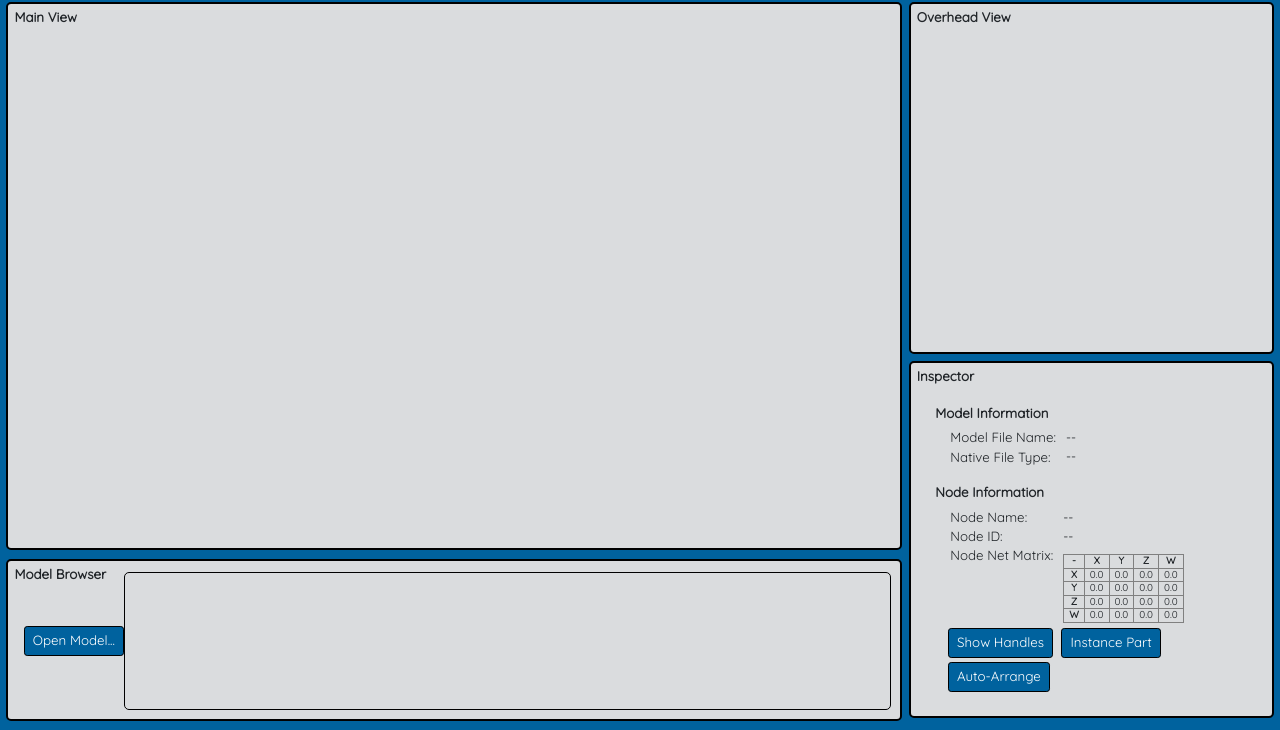
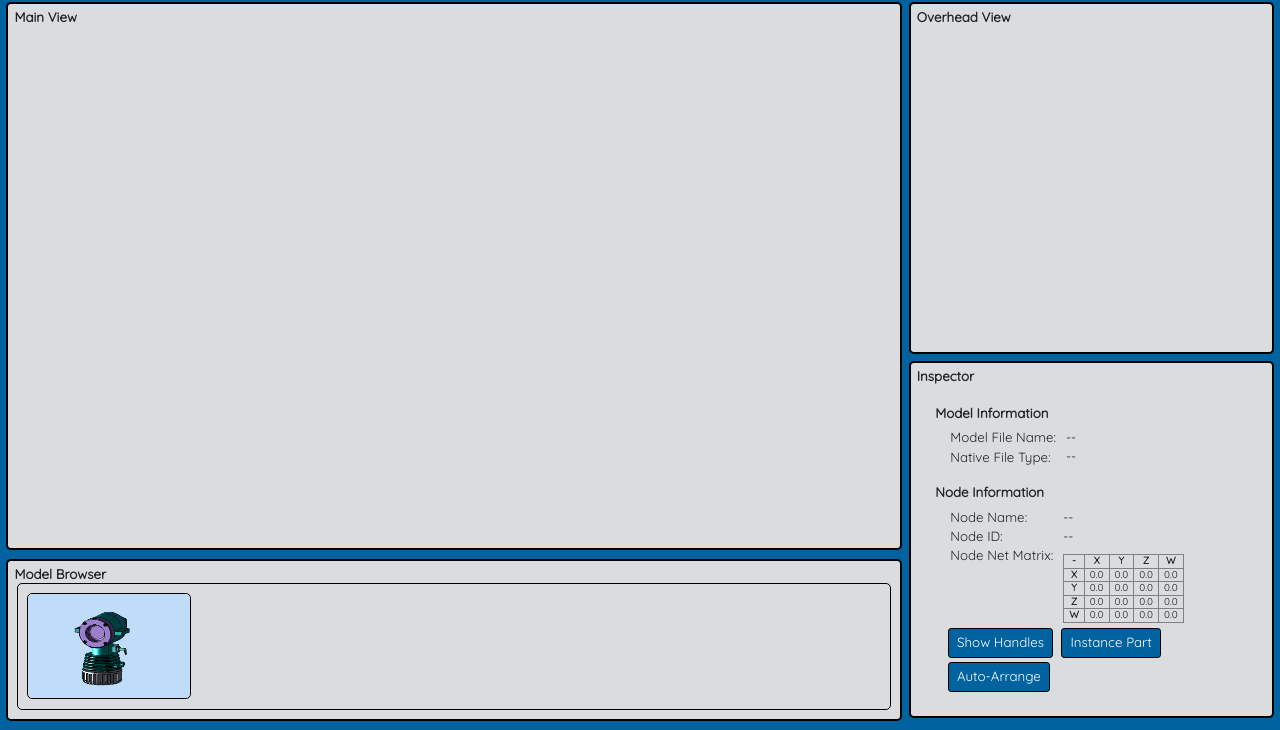
Before and after one commit to techsoft3d/additive-manufacturing, a website: page index.html in a window 1280 px wide. Shown: the part 70-800 px from the top of the page. Drawn offline with nearby package versions, Linux system fonts and the light colour scheme; some packages are replaced by stand-ins of ours; a script that the page names is missing.

Commit message:
Updating starting template to remove file upload option. Prepopulating models.

```diff
--- a/index.html
+++ b/index.html
@@ -135,12 +135,11 @@
   <!-- Model Browser Component -->
   <div id="model-browser" class="comp-container">
     <div id="model-browser-label" class="comp-label">Model Browser</div>
-    <div id="model-browser-buttons">
-      <button id="open-model-button" onclick="document.getElementById('file-input').click(); return false;"
-        type="button" class="btn btn-primary btn-sm button-row">Open Model...</button>
-      <input id="file-input" type="file" style="visibility: hidden;"></input>
+    <div id="models-scroller">
+      <a id="microengine" href="" class="model-thumb" model="microengine">
+        <img src='./data/thumbnails/microengine.png'></img>
+      </a>
     </div>
-    <div id="models-scroller"></div>
   </div>
 
 </body>
--- a/src/css/tutorial-am.css
+++ b/src/css/tutorial-am.css
@@ -64,12 +64,12 @@
 }
 
 #models-scroller {
-  width: 86%;
-  height: 87%;
+  width: 98%;
+  height: 80%;
   position: relative;
-  left: 13%;
+  left: 1%;
   border: 1px solid black;
-  top: 7%;
+  top: 14%;
   border-radius: 5px;
   float: left;
   /* overflow-y: scroll; */
--- a/src/js/app.js
+++ b/src/js/app.js
@@ -12,14 +12,19 @@ class main {
     }  // End Constructor
 
     setEventListeners() {
+
         document.getElementById("arrange-button").onclick = () => {
+
         };
+
         document.getElementById("handles-button").onclick = () => {
+
         };
+
         document.getElementById("instance-button").onclick = () => {
+
         };
-        document.getElementById("open-model-button").onclick = () => {
-        };
+
     } // End setting event handlers
 
 } // End main class
```
